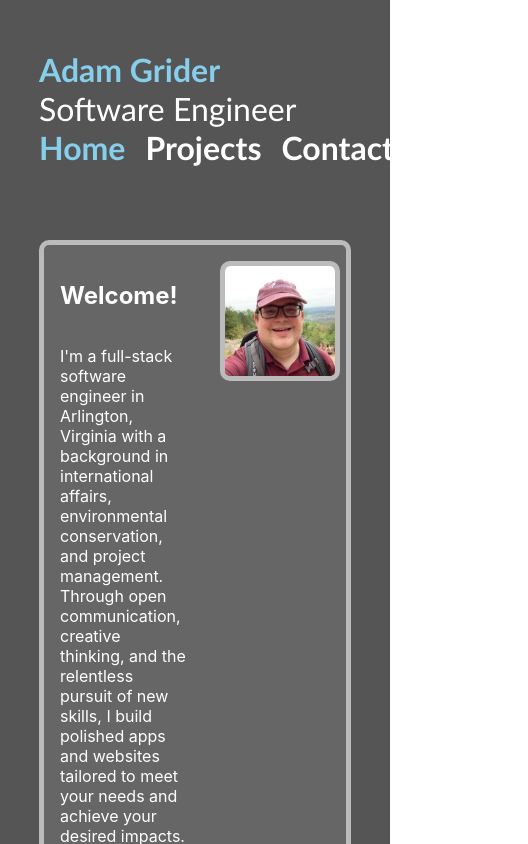
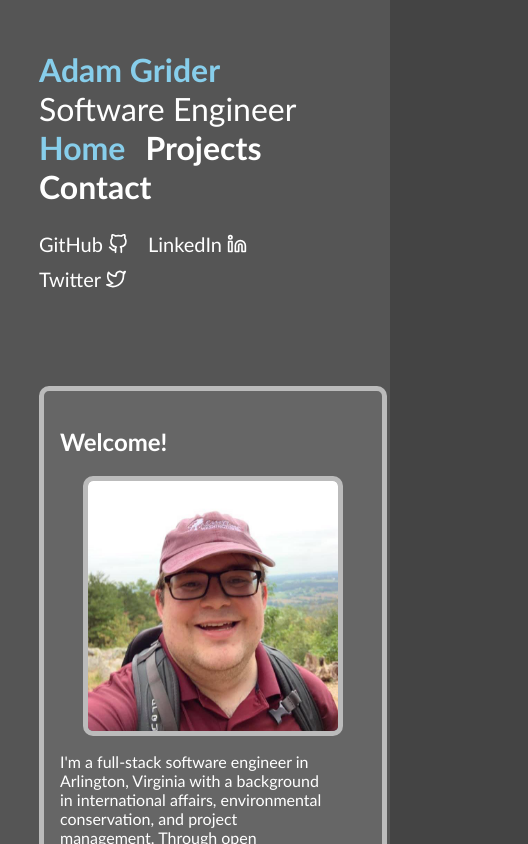
Before and after one commit to AdamHG2411/ahg-portfolio, a React (Create React App) app: page / in a window 390 px wide. Shown: the top 844 px of the page, 528 px wide, since content can reach past the window. Built offline with nearby package versions, Linux system fonts and the light colour scheme.

Commit message:
mobile layout

```diff
--- a/src/components/Header/Header.css
+++ b/src/components/Header/Header.css
@@ -21,6 +21,7 @@
 	display: flex;
 	align-content: center;
 	justify-self: flex-start;
+	flex-wrap: wrap;
 }
 
 .Header-Nav a {
@@ -51,3 +52,38 @@
 .Header-Social p:hover {
 	color: skyblue;
 }
+
+@media only screen and (max-width: 800px) {
+	.Header {
+		display: grid;
+		grid-template-rows: auto auto auto;
+		grid-template-columns: 100%;
+		justify-content: start;
+	}
+
+	.Header-Title {
+		grid-row: 1 / 2;
+		grid-column: 1 / 2;
+	}
+
+	.Header-Nav {
+		grid-row: 2 / 3;
+		grid-column: 1 / 2;
+	}
+
+	.Header-Social {
+		grid-row: 3 / 4;
+		grid-column: 1 / 2;
+		display: flex;
+		flex-wrap: wrap;
+		margin: 20px 0;
+	}
+
+	.Header-Social a {
+		margin: 0 20px 0 0;
+	}
+
+	.Header-Social p {
+		padding: 0 5px 0 0;
+	}
+}
--- a/src/index.css
+++ b/src/index.css
@@ -1,13 +1,13 @@
 html {
 	padding: 0;
 	margin: 0;
+	background-color: #444;
 }
 
 body {
 	margin: 0;
 	padding: 0;
-	font-family: -apple-system, BlinkMacSystemFont, "Segoe UI", "Roboto", "Oxygen", "Ubuntu", "Cantarell", "Fira Sans",
-		"Droid Sans", "Helvetica Neue", sans-serif;
+	font-family: 'Gill Sans', 'Gill Sans MT', Calibri, 'Trebuchet MS', sans-serif;
 	-webkit-font-smoothing: antialiased;
 	-moz-osx-font-smoothing: grayscale;
 }
--- a/src/pages/Home/Home.css
+++ b/src/pages/Home/Home.css
@@ -12,7 +12,7 @@
 
 .Home-About img {
 	width: 100%;
-	max-width: 300px;
+	max-width: 250px;
 	min-width: 100px;
 	border-radius: 10px;
 	border: 5px solid #bbb;
@@ -31,3 +31,27 @@
 	grid-column: 1 / 2;
 	padding: 0 2em 0 0;
 }
+
+@media only screen and (max-width: 800px) {
+	.Home-About {
+		grid-template-rows: auto auto auto;
+		grid-template-columns: 100%;
+		width: 98%;
+	}
+
+	.Home-About h1 {
+		grid-row: 1 / 2;
+		grid-column: 1 / 2;
+	}
+
+	.Home-About img {
+		grid-row: 2 / 3;
+		grid-column: 1 / 2;
+		margin: 0 auto;
+	}
+
+	.About-Text {
+		grid-row: 3 / 4;
+		grid-column: 1 / 2;
+	}
+}
--- a/src/pages/Home/Home.js
+++ b/src/pages/Home/Home.js
@@ -14,6 +14,7 @@ class Home extends Component {
 			<div>
 				<div className="Home-About">
 					<h2>Welcome!</h2>
+
 					<div className="About-Text">
 						<p>
 							I'm a full-stack software engineer in Arlington, Virginia with a background in international
--- a/src/pages/Projects/Projects.css
+++ b/src/pages/Projects/Projects.css
@@ -4,4 +4,79 @@
 	border-radius: 10px;
 	padding: 1em;
 	margin: 20px auto;
+	display: grid;
+	grid-template-rows: auto auto auto;
+	grid-template-columns: 2fr auto 1fr;
+	text-align: left;
 }
+
+.Project-Img {
+	text-align: left;
+	margin: 10px;
+}
+
+.Img-File {
+	max-width: 200px;
+	border: 5px solid #bbb;
+	border-radius: 10px;
+}
+
+.Project-Info {
+	margin: 10px;
+}
+
+.Project-Links {
+	display: flex;
+}
+
+.Project-Links a {
+	display: flex;
+	margin: 0 20px 0 0;
+	align-content: center;
+}
+
+.Project-Links a > * {
+	margin: 0 10px 0 0;
+}
+
+.Project-Links p {
+	padding: 0 20px 5px 0;
+	font-size: 20px;
+	line-height: 20px;
+	margin: 0;
+}
+
+.Project-Links p:hover {
+	color: skyblue;
+}
+
+.Project-Tech {
+	margin: 10px;
+}
+
+@media only screen and (max-width: 800px) {
+	.Project-Card {
+		grid-template-rows: auto auto auto;
+		grid-template-columns: 100%;
+		width: 90%;
+	}
+
+	.Project-Img {
+		margin: 0;
+	}
+
+	.Img-File {
+		width: 100%;
+		max-width: 97%;
+		margin: 0 auto;
+	}
+
+	.Project-Tech {
+		display: flex;
+		flex-wrap: wrap;
+	}
+
+	.Project-Tech > * {
+		margin: 10px 10px 10px 0;
+	}
+}
--- a/src/pages/Projects/Projects.js
+++ b/src/pages/Projects/Projects.js
@@ -1,4 +1,5 @@
 import React, { Component } from 'react';
+import { Globe, Code } from 'react-feather';
 import './Projects.css';
 const allProjects = require('../../proj.json');
 
@@ -9,14 +10,35 @@ class Projects extends Component {
 	}
 
 	render() {
-		let projectCards = allProjects.map((project, i) => {
-			const projectImg = `../../images/${project.id}.png`;
+		let projectCards = allProjects.sort((a, b) => (a.published < b.published ? 1 : -1)).map((project, i) => {
+			const projectTech = project.tech.map((tech, j) => {
+				return (
+					<p className="Tech-Used" key={`${i}-${j}`}>
+						{tech}
+					</p>
+				);
+			});
+			const projectImg = require(`../../images/${project.id}.png`);
 			return (
 				<div className="Project-Card" key={i}>
-					<img src={projectImg} alt={project.name} />
-					<h2 className="Project-Name">{project.name}</h2>
-					<p>{project.description}</p>
-					<p>{project.tech.join(' | ')}</p>
+					<div className="Project-Img">
+						<img className="Img-File" src={projectImg} alt={project.name} />
+					</div>
+					<div className="Project-Info">
+						<h2 className="Project-Name">{project.name}</h2>
+						<div className="Project-Links">
+							<a href={project.url}>
+								<Globe height={20} width={20} />
+								<p>Deployed</p>
+							</a>
+							<a href={project.repo}>
+								<Code height={20} width={20} />
+								<p>Code Repo</p>
+							</a>
+						</div>
+						<p className="Project-Desc">{project.description}</p>
+					</div>
+					<div className="Project-Tech">{projectTech}</div>
 				</div>
 			);
 		});
--- a/src/proj.json
+++ b/src/proj.json
@@ -3,36 +3,40 @@
 		"name": "Minesweeper",
 		"id": "minesweeper-ag",
 		"description": "I designed and built a Minesweeper game as my first project for General Assembly's Software Engineering Immersive (SEI) after three weeks learning HTML, CSS, and JavaScript. The mine locations are generated randomly on the user's first click, and all assets were created with a pixel art tool I built with JavaScript for the same program.",
-    "todo": ["Convert to OOP", "Alternate Controls", "Improved Mobile UI", "Fix Custom Sizing"],
+		"todo": [ "Convert to OOP", "Alternate Controls", "Improved Mobile UI", "Fix Custom Sizing" ],
 		"url": "https://adamhg2411.github.io/minesweeper-ag",
 		"repo": "https://www.github.com/adamhg2411/minesweeper-ag",
-    "tech": ["Pug", "Sass", "JavaScript", "Parcel"]
+		"tech": [ "Pug", "Sass", "JavaScript", "Parcel" ],
+		"published": "2019-04-19"
 	},
 	{
 		"name": "Musicals API",
 		"id": "musicals-api",
 		"description": "This API was developed primarily to track and showcase upcoming musical performances in Washington, DC. I created it as my second project for General Assembly's Software Engineering Immersive. My DC Musicals project (https://adamhg2411.github.io/dc-musicals) pulls data from this API to display it in a more accessible format.",
-    "todo": ["Add Data","Automate","Add URL Refs"],
+		"todo": [ "Add Data", "Automate", "Add URL Refs" ],
 		"url": "https://musicals-api.herokuapp.com/api/performances",
 		"repo": "https://www.github.com/adamhg2411/musicals-api",
-    "tech": ["JavaScript", "Node.js", "Express", "MongoDB", "Mongoose", "Heroku"]
+		"tech": [ "JavaScript", "Node.js", "Express", "MongoDB", "Mongoose", "Heroku" ],
+		"published": "2019-05-01"
 	},
 	{
 		"name": "DC Musicals",
 		"id": "dc-musicals",
 		"description": "I taught myself React to build this front-end for my Musicals API. The goal of the app is to provide information on upcoming musical performances in the Washington, DC Metro Area, including links for tickets, Wikipedia entries for each show, and a Spotify widget for their soundtracks.",
-    "todo": ["Fix Newsies Bug", "Add Musicals Page", "Mobile Layout"],
+		"todo": [ "Fix Newsies Bug", "Add Musicals Page", "Mobile Layout" ],
 		"url": "https://musicals-api.herokuapp.com/api/performances",
 		"repo": "https://www.github.com/adamhg2411/musicals-api",
-    "tech": ["JavaScript", "React", "CSS"]
+		"tech": [ "JavaScript", "React", "CSS" ],
+		"published": "2019-05-03"
 	},
 	{
 		"name": "AHG Portfolio",
 		"id": "ahg-portfolio",
 		"description": "I built this website to showcase my work as a software engineer. It's been through several iterations, but after learning React and React Router, I decided I wanted to start over and build it out with client-side routing.",
-    "todo": ["Build Projects!", "Complete Home/Contact"],
+		"todo": [ "Build Projects!", "Complete Home/Contact" ],
 		"url": "https://www.adamgrider.dev",
 		"repo": "https://www.github.com/adamhg2411/ahg-portfolio",
-    "tech": ["JavaScript", "React", "CSS", "React Router"]
+		"tech": [ "JavaScript", "React", "CSS", "React Router" ],
+		"published": "2019-05-12"
 	}
 ]
```
Also changed, not shown: public/manifest.json, src/images/ahg-portfolio.png (added). Lines whose indentation alone changed are shown as unchanged.
